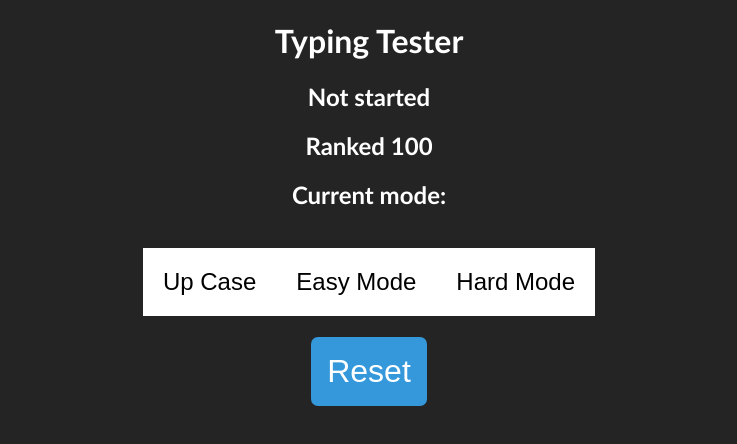
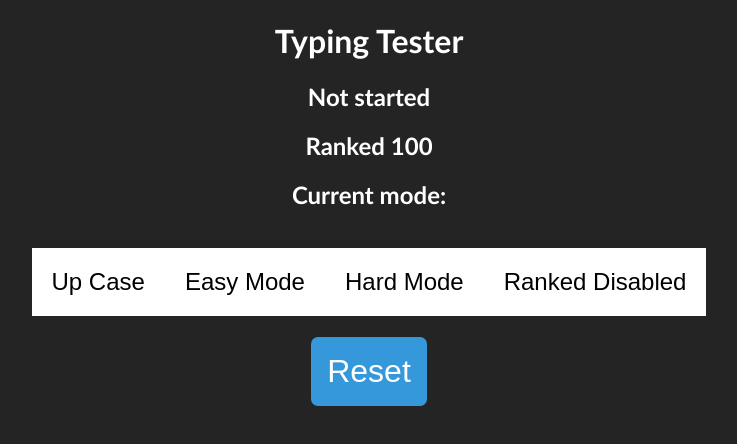
Before and after one commit to kybex11/TypingTester, a Vue app in the folder TypingTester/: page / in a window 1280 px wide. Shown: the top 444 px of the page, without its empty margins (271-1008 px from the left). Built offline with nearby package versions, Linux system fonts and the light colour scheme.

Commit message:
added enable and disable for ranked

```diff
--- a/TypingTester/src/App.vue
+++ b/TypingTester/src/App.vue
@@ -9,6 +9,7 @@
       <button @click="setLowerCase()">Up Case</button>
       <button @click="setMode('easy')">Easy Mode</button>
       <button @click="setMode('hard')">Hard Mode</button>
+      <button @click="enable()">{{rankedText}}</button>
     </div>
     <h1>
       <span v-for="(letter, index) in generatedSpecificText" :key="index">
@@ -38,8 +39,10 @@ export default {
       userTypedText: '',
       status: 'Not started',
       hard_word: '',
+      rankedText: 'Ranked Disabled',
       lower_case: false,
       mode: '',
+      enabled: false,
       score: 100,
     }
   },
@@ -47,6 +50,18 @@ export default {
     window.addEventListener('keydown', (e) => this.keydownHandle(e))
   },
   methods: {
+    enable() {
+      this.rankedText = "Ranked Enabled"
+      this.enabled = !this.enabled;
+      if (!this.enabled) {
+        this.rankedText = "Ranked Disabled"
+      }
+      this.score = 100;
+      this.userTypedText = '';
+      this.generatedSpecificText = this.generateText();
+      this.symbolIndex = 0;
+      this.status = 'Not started';
+    },
     try_again() {
       this.score = 100;
       this.userTypedText = '';
@@ -81,7 +96,9 @@ export default {
         this.userTypedText += e.key
       } else {
         this.status = 'Error...'
-        this.score-=1;
+        if (this.enabled) {
+          this.score-=1;
+        }
         this.symbolIndex++
         this.userTypedText += ' '
       }
```
